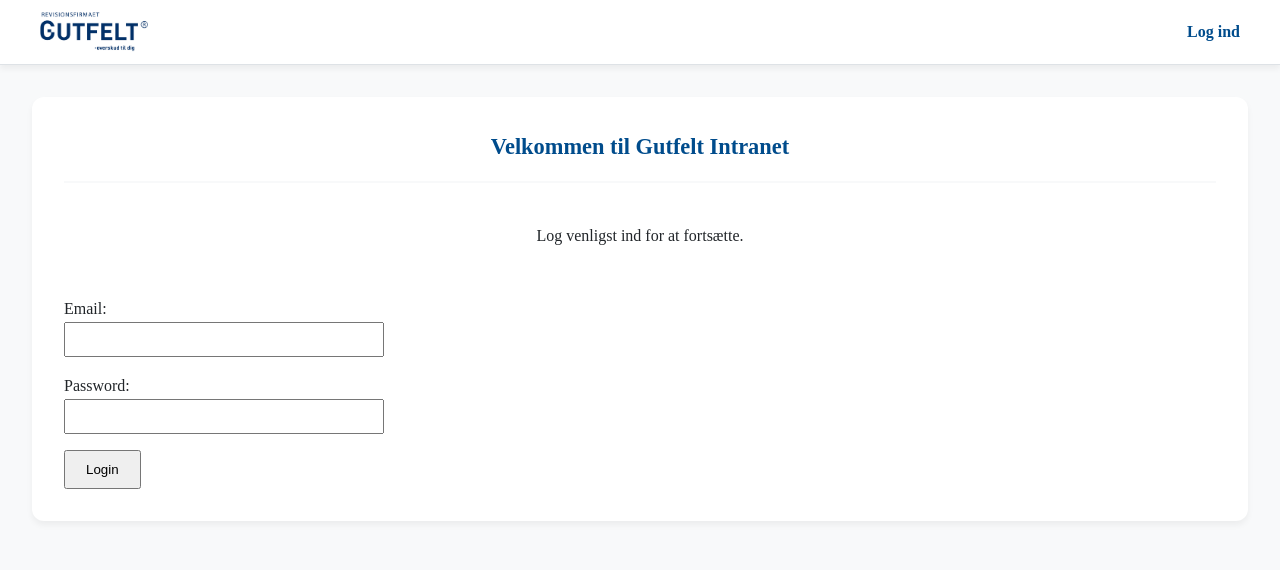
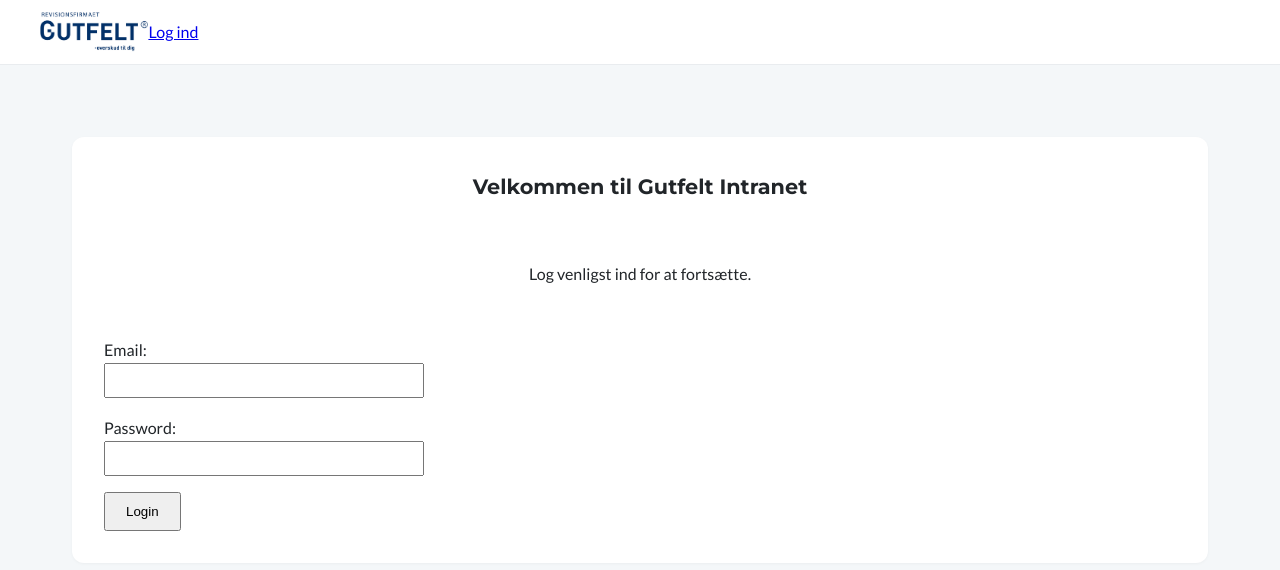
Before and after one commit to Parpar/gutfelt-frontend, a React (Create React App) app: page /login in a window 1280 px wide. Shown: the top 570 px of the page. Built offline with nearby package versions, Linux system fonts and the light colour scheme.

Commit message:
Implement new modern UI design and layout

```diff
--- a/src/App.css
+++ b/src/App.css
@@ -1,81 +1,87 @@
 :root {
-    --primary-blue: #004c8c;
-    --secondary-blue: #607d8b;
-    --background-light: #f8f9fa;
-    --text-dark: #212529;
-    --text-light: #fff;
-    --border-color: #dee2e6;
-    --card-shadow: 0 4px 6px rgba(0, 0, 0, 0.05);
-    --card-hover-shadow: 0 8px 15px rgba(0, 0, 0, 0.1);
+    --primary-blue: #0d47a1;
+    --light-blue: #1976d2;
+    --background-grey: #f4f7f9;
+    --text-primary: #212529;
+    --text-secondary: #6c757d;
+    --border-color: #e9ecef;
+    --white: #ffffff;
+    --font-header: 'Montserrat', sans-serif;
+    --font-body: 'Lato', sans-serif;
+    --shadow-sm: 0 1px 3px rgba(0,0,0,0.04);
+    --shadow-md: 0 4px 10px rgba(0,0,0,0.06);
 }
+
 body {
     margin: 0;
     font-family: var(--font-body);
-    background-color: var(--background-light);
-    color: var(--text-dark);
+    background-color: var(--background-grey);
+    color: var(--text-primary);
     font-size: 16px;
-    line-height: 1.6;
+    line-height: 1.7;
+    -webkit-font-smoothing: antialiased;
+    -moz-osx-font-smoothing: grayscale;
 }
+
 .app {
     display: flex;
     flex-direction: column;
     min-height: 100vh;
 }
+
+.main-content {
+    width: 100%;
+    max-width: 1400px;
+    margin: 0 auto;
+    padding: 2.5rem;
+    box-sizing: border-box;
+}
+
 .app-header {
-    background-color: #ffffff;
-    color: var(--text-dark);
+    background-color: var(--white);
     padding: 0.75rem 2.5rem;
     display: flex;
-    justify-content: space-between;
     align-items: center;
     border-bottom: 1px solid var(--border-color);
-    box-shadow: var(--card-shadow);
     position: sticky;
     top: 0;
-    z-index: 10;
+    z-index: 1000;
 }
-.header-logo a { display: flex; align-items: center; }
-.header-logo img { height: 40px; }
-.header-nav a {
-    color: var(--secondary-blue);
-    text-decoration: none;
-    margin-left: 2rem;
-    font-weight: 700;
-    font-size: 0.95rem;
-    transition: color 0.2s;
-    position: relative;
-    padding-bottom: 5px;
-}
-.header-nav a:hover { color: var(--primary-blue); }
-.header-nav a::after {
-    content: '';
-    position: absolute;
-    width: 0;
-    height: 2px;
-    bottom: 0;
-    left: 0;
-    background-color: var(--primary-blue);
-    transition: width 0.3s;
-}
-.header-nav a:hover::after { width: 100%; }
-.user-info {
-    margin-left: auto;
+.header-container {
+    width: 100%;
+    max-width: 1400px;
+    margin: 0 auto;
     display: flex;
     align-items: center;
 }
+
+.header-logo a { display: flex; align-items: center; }
+.header-logo img { height: 40px; }
+
+.header-nav { margin: 0 auto; }
+.header-nav a {
+    color: var(--text-secondary);
+    text-decoration: none;
+    margin: 0 1.5rem;
+    font-weight: 700;
+    font-size: 0.9rem;
+    transition: color 0.2s ease-in-out;
+    position: relative;
+    padding: 1rem 0;
+}
+.header-nav a:hover { color: var(--primary-blue); }
+.user-info { display: flex; align-items: center; }
+
 .dashboard-grid {
-    padding: 2.5rem;
     display: grid;
-    grid-template-columns: 1fr 1fr;
+    grid-template-columns: 2fr 1fr;
     gap: 2.5rem;
 }
-.dashboard-grid .search-widget {
-    grid-column: 1 / span 2;
-}
+.dashboard-grid .search-widget { grid-column: 1 / -1; }
 .widget {
-    background-color: #fff;
+    background-color: var(--white);
     border-radius: 12px;
-    box-shadow: var(--card-shadow);
+    box-shadow: var(--shadow-sm);
     padding: 2rem;
     display: flex;
     flex-direction: column;
@@ -83,44 +89,35 @@
 .widget-content {
     overflow-y: auto;
     flex-grow: 1;
-    min-height: 300px;
+    min-height: 350px;
 }
 .widget h2 {
     font-family: var(--font-header);
-    color: var(--primary-blue);
+    color: var(--text-primary);
     margin-top: 0;
-    border-bottom: 2px solid var(--background-light);
     padding-bottom: 1rem;
     margin-bottom: 1.5rem;
-    font-size: 1.4rem;
+    font-size: 1.3rem;
 }
 .news-item {
-    margin-bottom: 1.5rem;
-    padding-bottom: 1.5rem;
-    border-bottom: 1px solid #f1f1f1;
+    padding-bottom: 1rem;
+    border-bottom: 1px solid var(--border-color);
+    margin-bottom: 1rem;
 }
-.news-item:last-child {
-    border-bottom: none;
-    margin-bottom: 0;
-    padding-bottom: 0;
-}
-.news-item h3 { margin: 0 0 0.5rem 0; font-size: 1.1rem; }
-.news-item p { margin: 0; font-size: 0.95rem; color: #555; }
-.search-widget { height: auto; }
+.news-item:last-child { border-bottom: none; margin-bottom: 0; padding-bottom: 0; }
+.news-item h3 { margin: 0 0 0.25rem 0; font-size: 1.05rem; color: var(--primary-blue); }
+.news-item p { margin: 0; font-size: 0.95rem; color: var(--text-secondary); }
 .search-widget input {
     width: 100%;
-    padding: 0.9rem;
+    padding: 0.9rem 1rem;
     font-size: 1rem;
     border: 1px solid var(--border-color);
     border-radius: 8px;
+    background-color: #f8f9fa;
 }
-.calendar-event {
-    display: flex;
-    align-items: center;
-    margin-bottom: 1rem;
-}
+.calendar-event { display: flex; align-items: center; margin-bottom: 1rem; }
 .calendar-date {
-    background-color: var(--background-light);
+    background-color: var(--background-grey);
     color: var(--primary-blue);
     font-weight: 700;
     text-align: center;
@@ -128,45 +125,46 @@
     border-radius: 8px;
     margin-right: 1.2rem;
     min-width: 45px;
+    line-height: 1.2;
 }
-.calendar-date span { display: block; font-size: 0.8rem; line-height: 1; }
-.policy-hub-container { padding: 2.5rem; }
+.calendar-date span { display: block; font-size: 0.8rem; }
 .policy-grid {
     display: grid;
-    grid-template-columns: repeat(auto-fit, minmax(320px, 1fr));
+    grid-template-columns: repeat(auto-fit, minmax(300px, 1fr));
     gap: 2rem;
 }
 .policy-card {
-    background-color: #fff;
+    background-color: var(--white);
     border-radius: 12px;
-    box-shadow: var(--card-shadow);
+    box-shadow: var(--shadow-sm);
     padding: 2.5rem;
     text-align: center;
     text-decoration: none;
-    color: var(--text-dark);
+    color: var(--text-primary);
     transition: transform 0.2s ease-in-out, box-shadow 0.2s ease-in-out;
 }
-.policy-card:hover { transform: translateY(-8px); box-shadow: var(--card-hover-shadow); }
-.policy-card .icon { font-size: 3.5rem; color: var(--primary-blue); margin-bottom: 1.5rem; }
-.policy-card h3 { font-family: var(--font-header); margin-top: 0; margin-bottom: 0.75rem; font-size: 1.25rem; }
-.policy-card p { font-size: 0.95rem; color: #666; line-height: 1.5; }
+.policy-card:hover { transform: translateY(-5px); box-shadow: var(--shadow-md); }
+.policy-card .icon { font-size: 3rem; color: var(--primary-blue); margin-bottom: 1.5rem; }
+.policy-card h3 { font-family: var(--font-header); margin-top: 0; margin-bottom: 0.5rem; font-size: 1.2rem; }
+.policy-card p { font-size: 0.95rem; color: var(--text-secondary); }
 .back-link { display: inline-block; margin-top: 2.5rem; color: var(--primary-blue); text-decoration: none; font-weight: bold; }
 .back-link:hover { text-decoration: underline; }
-.document-table { width: 100%; border-collapse: collapse; margin-top: 2rem; font-size: 0.95rem; }
-.document-table th, .document-table td { text-align: left; padding: 14px 16px; border-bottom: 1px solid #f0f0f0; }
-.document-table thead th { font-family: var(--font-header); color: var(--secondary-blue); background-color: var(--background-light); font-size: 0.8rem; text-transform: uppercase; letter-spacing: 0.75px; }
-.document-table tbody tr:hover { background-color: var(--background-light); }
-.document-table .file-name-cell { display: flex; align-items: center; }
-.document-table .file-icon { font-size: 1.2rem; color: var(--primary-blue); margin-right: 15px; }
-.document-table .download-cell { text-align: right; }
-.document-table .download-link { padding: 6px 12px; background-color: var(--primary-blue); color: white; text-decoration: none; border-radius: 4px; font-size: 0.9rem; transition: background-color 0.2s; }
-.document-table .download-link:hover { background-color: #003a6c; }
+.document-table { width: 100%; border-collapse: collapse; margin-top: 2rem; }
+.document-table th, .document-table td { text-align: left; padding: 14px 16px; border-bottom: 1px solid var(--border-color); }
+.document-table thead th { font-family: var(--font-header); color: var(--text-secondary); background-color: var(--background-grey); font-size: 0.75rem; text-transform: uppercase; letter-spacing: 1px; }
+.document-table tbody tr:hover { background-color: var(--background-grey); }
+.document-table .file-icon { font-size: 1.2rem; color: var(--light-blue); margin-right: 15px; }
+.document-table .download-link { padding: 6px 12px; background-color: var(--light-blue); color: white; text-decoration: none; border-radius: 5px; font-size: 0.85rem; transition: background-color 0.2s; }
+.document-table .download-link:hover { background-color: var(--primary-blue); }
 
-@media (max-width: 992px) {
+@media (max-width: 1200px) {
     .dashboard-grid { grid-template-columns: 1fr; }
-    .dashboard-grid .search-widget { grid-column: 1 / span 1; }
-    .policy-hub-container { padding: 1rem; }
-    .app-header { flex-direction: column; padding: 1rem; }
+    .dashboard-grid .search-widget { grid-column: 1 / -1; }
+}
+@media (max-width: 768px) {
+    .main-content, .policy-hub-container { padding: 1.5rem; }
+    .app-header { padding: 1rem; flex-direction: column; }
+    .header-container { flex-direction: column; }
     .header-nav { margin-top: 1rem; }
     .header-nav a { margin: 0 0.75rem; }
 }
--- a/src/App.js
+++ b/src/App.js
@@ -2,6 +2,7 @@
 import { BrowserRouter as Router, Routes, Route, Navigate } from 'react-router-dom';
 import './App.css';
 import { UserProvider, UserContext } from './UserContext';
+
 import Header from './components/Header';
 import HomePage from './pages/homepage.js';
 import LoginPage from './pages/loginpage.js';
@@ -43,7 +44,7 @@
     <Router>
       <div className="app">
         <Header />
-        <main>
+        <main className="main-content">
           <Routes>
             {!currentUser ? (
               <>
--- a/src/components/Header.js
+++ b/src/components/Header.js
@@ -1,24 +1,19 @@
 import React, { useContext } from 'react';
 import { Link, useNavigate } from 'react-router-dom';
 import { UserContext } from '../UserContext';
+import logo from '../logo.png';
 
 function Header() {
   const { currentUser, logout } = useContext(UserContext);
   const navigate = useNavigate();
-
-  const handleLogout = () => {
-    logout();
-    navigate('/login');
-  };
+  const handleLogout = () => { logout(); navigate('/login'); };
 
   return (
     <header className="app-header">
+      <div className="header-container">
         <div className="header-logo">
-        <Link to="/" style={{ display: 'flex', alignItems: 'center' }}>
-          <img src="/logo.png" alt="Gutfelt Intranet Logo" style={{ height: '40px' }} />
-        </Link>
+          <Link to="/"><img src="/logo.png" alt="Gutfelt Intranet Logo" /></Link>
         </div>
-
         {currentUser && (
           <nav className="header-nav">
             <Link to="/">Hjem</Link>
@@ -28,21 +23,18 @@
             <Link to="/samarbejdspartnere">Samarbejdspartnere</Link>
           </nav>
         )}
-
-      <div className="user-info" style={{ marginLeft: 'auto', display: 'flex', alignItems: 'center' }}>
+        <div className="user-info">
           {currentUser ? (
             <>
-            <span style={{ marginRight: '1rem' }}>
-              Logget ind som: {currentUser.name} ({currentUser.role})
-            </span>
-            <button onClick={handleLogout} style={{cursor: 'pointer'}}>Log ud</button>
+              <span>{currentUser.name} ({currentUser.role})</span>
+              <button onClick={handleLogout} style={{marginLeft: '1rem'}}>Log ud</button>
             </>
           ) : (
-          <Link to="/login" style={{ color: '#004c8c', textDecoration: 'none', fontWeight: 'bold' }}>Log ind</Link>
+            <Link to="/login">Log ind</Link>
           )}
+        </div>
       </div>
     </header>
   );
 }
-
 export default Header;
```
Lines whose indentation alone changed are shown as unchanged.
